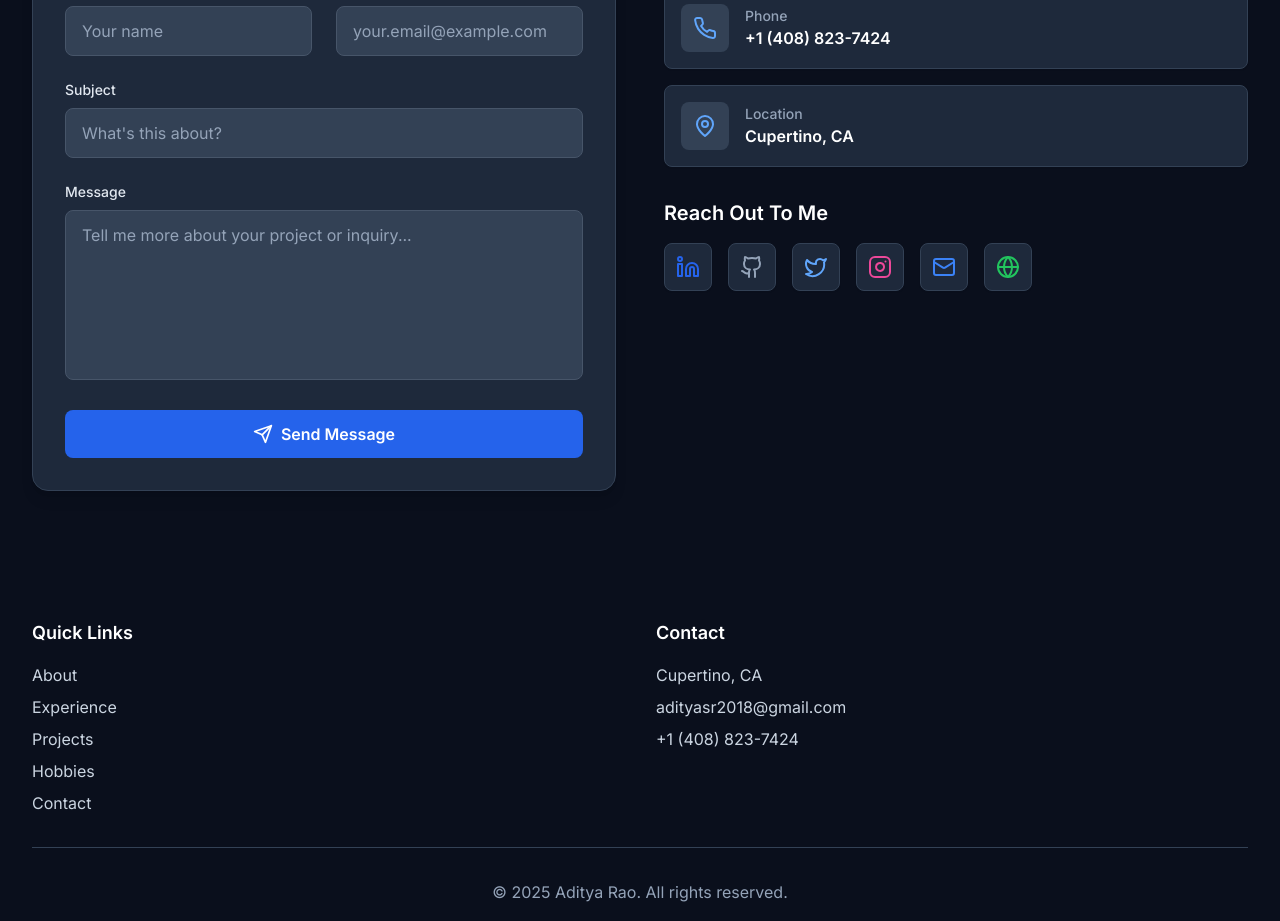
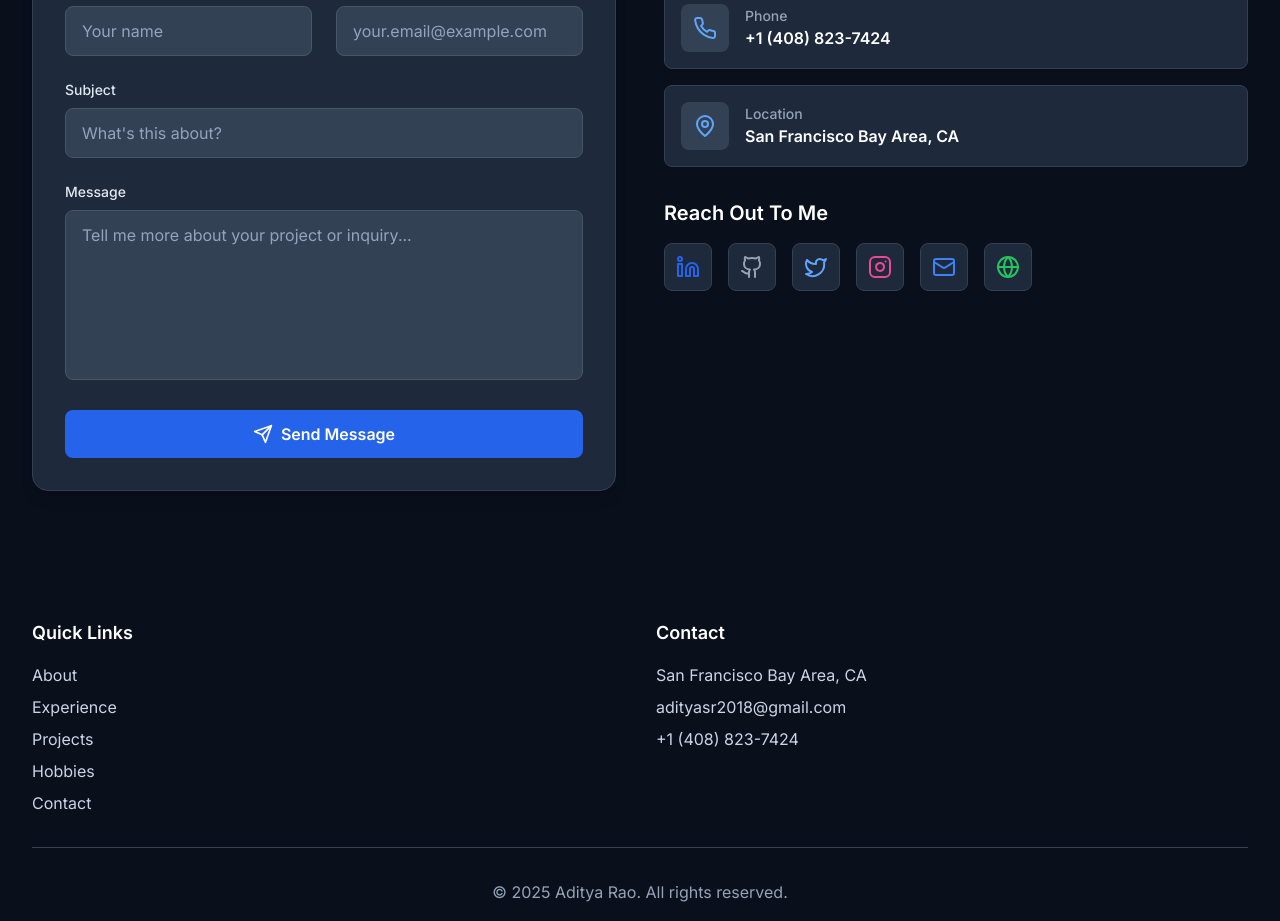
Before and after one commit to aditya-r123/my-website, a Next.js app: page / in a window 1280 px wide. Shown: the part 6480-7401 px from the top of the page. Built offline with nearby package versions, Linux system fonts and the light colour scheme.

Commit message:
updated template, began customization

```diff
--- a/components/Contact.tsx
+++ b/components/Contact.tsx
@@ -48,7 +48,7 @@ const Contact = () => {
     {
       icon: MapPin,
       label: 'Location',
-      value: 'Cupertino, CA',
+      value: 'San Francisco Bay Area, CA',
       href: '#'
     }
   ]
--- a/components/Footer.tsx
+++ b/components/Footer.tsx
@@ -41,7 +41,7 @@ const Footer = () => {
           >
             <h4 className="text-lg font-semibold mb-4">Contact</h4>
             <div className="space-y-2 text-slate-300">
-              <p>Cupertino, CA</p>
+              <p>San Francisco Bay Area, CA</p>
               <p>adityasr2018@gmail.com</p>
               <p>+1 (408) 823-7424</p>
             </div>
```
